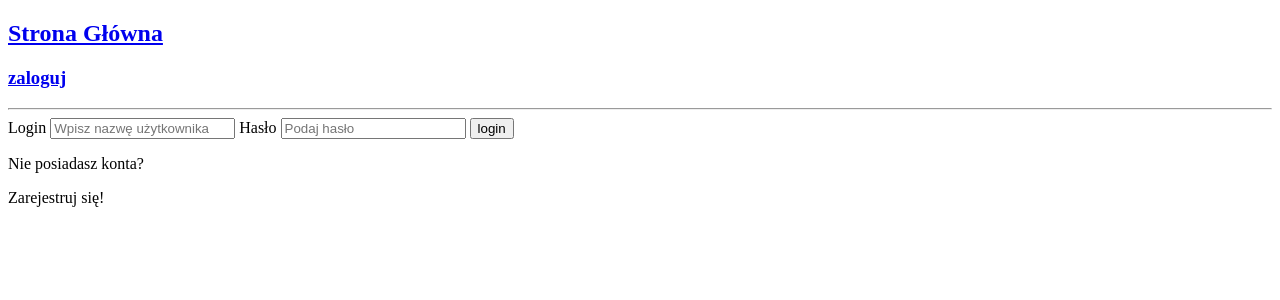
After one commit to Kandel269/Neuroshima, a Django app: page /logowanie/ in a window 1280 px wide. The commit adds this page. Shown: the top 300 px of the page. Run offline with Django 4.2, Linux system fonts and the light colour scheme.

Commit message:
login page

```diff
--- /dev/null
+++ b/Neuroshima/base/templates/base/login_register.html
@@ -0,0 +1,27 @@
+{% extends 'main.html' %}
+
+{% block content %}
+
+<div>
+    <form method="POST" action="">
+        {% csrf_token %}
+
+            {% if login_error != None %}
+                <p>{{login_error}}</p>
+            {% endif %}
+        <label>Login</label>
+        <input type="text" name="username" placeholder="Wpisz nazwę użytkownika" />
+
+        <label>Hasło</label>
+        <input type="password" name="password" placeholder="Podaj hasło" />
+
+        <input type="submit" value="login" />
+
+    </form>
+
+    <p>Nie posiadasz konta?</p>
+    <a>Zarejestruj się!</a>
+
+</div>
+
+{% endblock content %}
--- a/Neuroshima/base/urls.py
+++ b/Neuroshima/base/urls.py
@@ -3,4 +3,5 @@ from . import views
 
 urlpatterns = [
     path('', views.home, name = 'home'),
+    path('logowanie/', views.loginPage, name = 'login_register')
 ]
--- a/Neuroshima/base/views.py
+++ b/Neuroshima/base/views.py
@@ -1,7 +1,39 @@
-from django.shortcuts import render
+from django.contrib.auth.models import User
+from django.contrib.auth import authenticate, login, logout
+from django.shortcuts import render, redirect
+from django.contrib import messages
+
 
 # Create your views here.
 
+def loginPage(request):
+    page = "login"
+    login_error = None
+
+    if request.user.is_authenticated:
+        return redirect('home')
+
+    if request.method == "POST":
+        username = request.POST.get('username').lower()
+        password = request.POST.get('password')
+
+        try:
+            user = User.objects.get(username=username)
+        except:
+            login_error = "Niepoprawny login/i lub hasło!"
+
+        user = authenticate(request, username=username, password=password)
+
+        if user is not None:
+            login(request, user)
+            return redirect('home')
+        else:
+            login_error = "Niepoprawny login/i lub hasło!"
+
+    context = {'page': page, 'login_error': login_error}
+    return render(request, 'base/login_register.html', context)
+
+
 def home(request):
     context = {}
-    return render(request, 'home.html', context)
+    return render(request, 'base/home.html', context)
--- a/Neuroshima/templates/home.html
+++ /dev/null
@@ -1,2 +0,0 @@
-
-<h1>XD</h1>
--- a/Neuroshima/templates/main.html
+++ b/Neuroshima/templates/main.html
@@ -2,9 +2,18 @@
 <html lang="en">
 <head>
     <meta charset="UTF-8">
-    <title>Title</title>
+    <meta http-equiv='X-UA-Compatible' content='IE=edge'>
+    <title>StudyBud</title>
+    <meta name='viewport' content='width=devic-width, initial-scale=1'>
+<!--    <link rel='stylesheet' type='text/css' media='screen' href="main.css">-->
 </head>
+
 <body>
 
+    {% include 'navbar.html' %}
+
+    {% block content %}
+
+    {% endblock content %}
+
 </body>
-</html>
--- a/Neuroshima/templates/navbar.html
+++ b/Neuroshima/templates/navbar.html
@@ -1,2 +1,16 @@
 
-<h2>Pasek Nawigacji</h2>
+<h2><a href = "{% url 'home' %}">Strona Główna</a></h2>
+
+{% if request.user.is_authenticated %}
+
+<h3>wyloguj</h3>
+
+{% else %}
+
+<h3>
+    <a href = "{% url 'login_register' %}">zaloguj</a>
+</h3>
+
+{% endif %}
+
+<hr>
```
Also changed, not shown: Neuroshima/base/templates/base/home.html (added, +7 -0 lines), Neuroshima/db.sqlite3.
